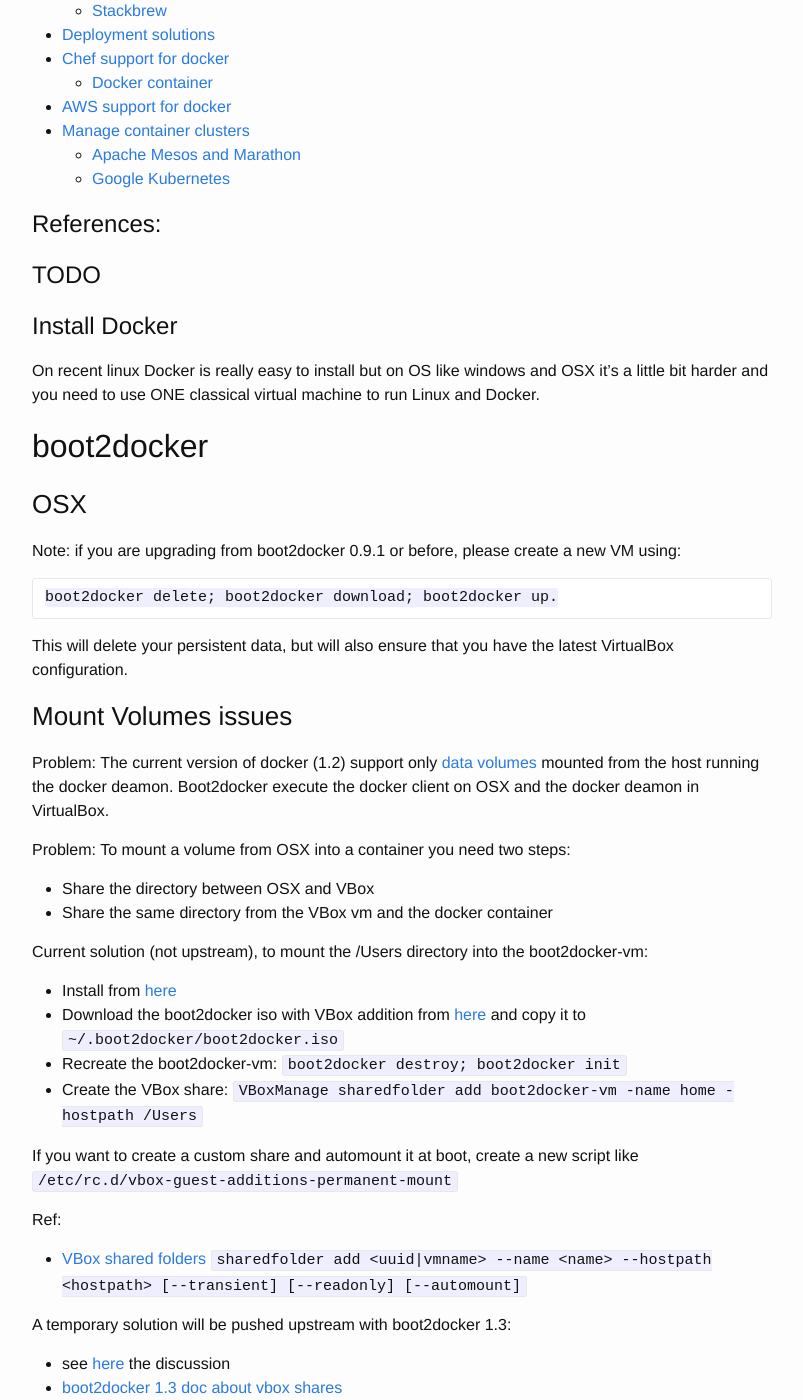
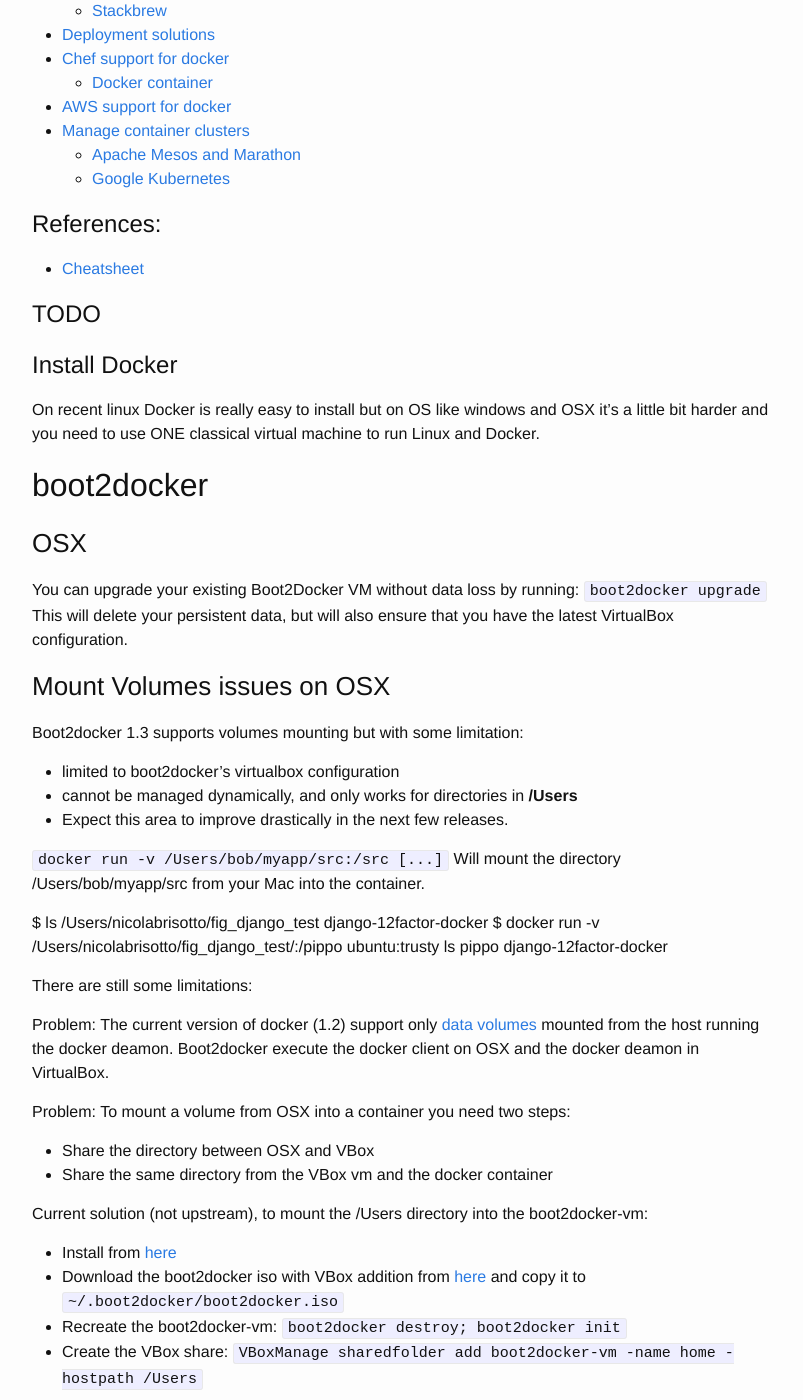
Before and after one commit to breezeight/nicola_blog, a Jekyll site: the page built from _guides/docker.markdown, in a window 1280 px wide and 1400 px high, scrolled down 564 px. Shown: the whole window, without its empty margins (238-1041 px from the left). Built offline with Jekyll 4.4.1, drawn with Linux system fonts in a browser that asks for light colours; some of the changed text lies outside the part shown.

Commit message:
docker 1.3 volumes management on OSX

```diff
--- a/_guides/docker.markdown
+++ b/_guides/docker.markdown
@@ -15,6 +15,7 @@
 
 # References:
 
+* [Cheatsheet](https://github.com/wsargent/docker-cheat-sheet)
 
 # TODO
 
@@ -26,17 +27,34 @@
 
 ### OSX
 
-Note: if you are upgrading from boot2docker 0.9.1 or before, please create a new VM using:
 
-~~~bash
-boot2docker delete; boot2docker download; boot2docker up.
-~~~
-
+You can upgrade your existing Boot2Docker VM without data loss by running: `boot2docker upgrade`
 This will delete your persistent data, but will also ensure that you have the latest VirtualBox configuration.
 
 
+### Mount Volumes issues on OSX
 
-### Mount Volumes issues
+Boot2docker 1.3 supports volumes mounting but with some limitation:
+
+* limited to boot2docker’s virtualbox configuration
+* cannot be managed dynamically, and only works for directories in **/Users**
+* Expect this area to improve drastically in the next few releases.
+
+`docker run -v /Users/bob/myapp/src:/src [...]` Will mount the directory /Users/bob/myapp/src from your Mac into the container.
+
+$ ls /Users/nicolabrisotto/fig_django_test
+django-12factor-docker
+$ docker run -v /Users/nicolabrisotto/fig_django_test/:/pippo ubuntu:trusty  ls pippo
+django-12factor-docker
+
+
+There are still some limitations:
+
+
+
+
+
+
 Problem: The current version of docker (1.2) support only [data volumes](https://docs.docker.com/userguide/dockervolumes/) mounted from the host running the docker deamon. Boot2docker execute the docker client on OSX and the docker deamon in VirtualBox.
 
 Problem: To mount a volume from OSX into a container you need two steps:
```
